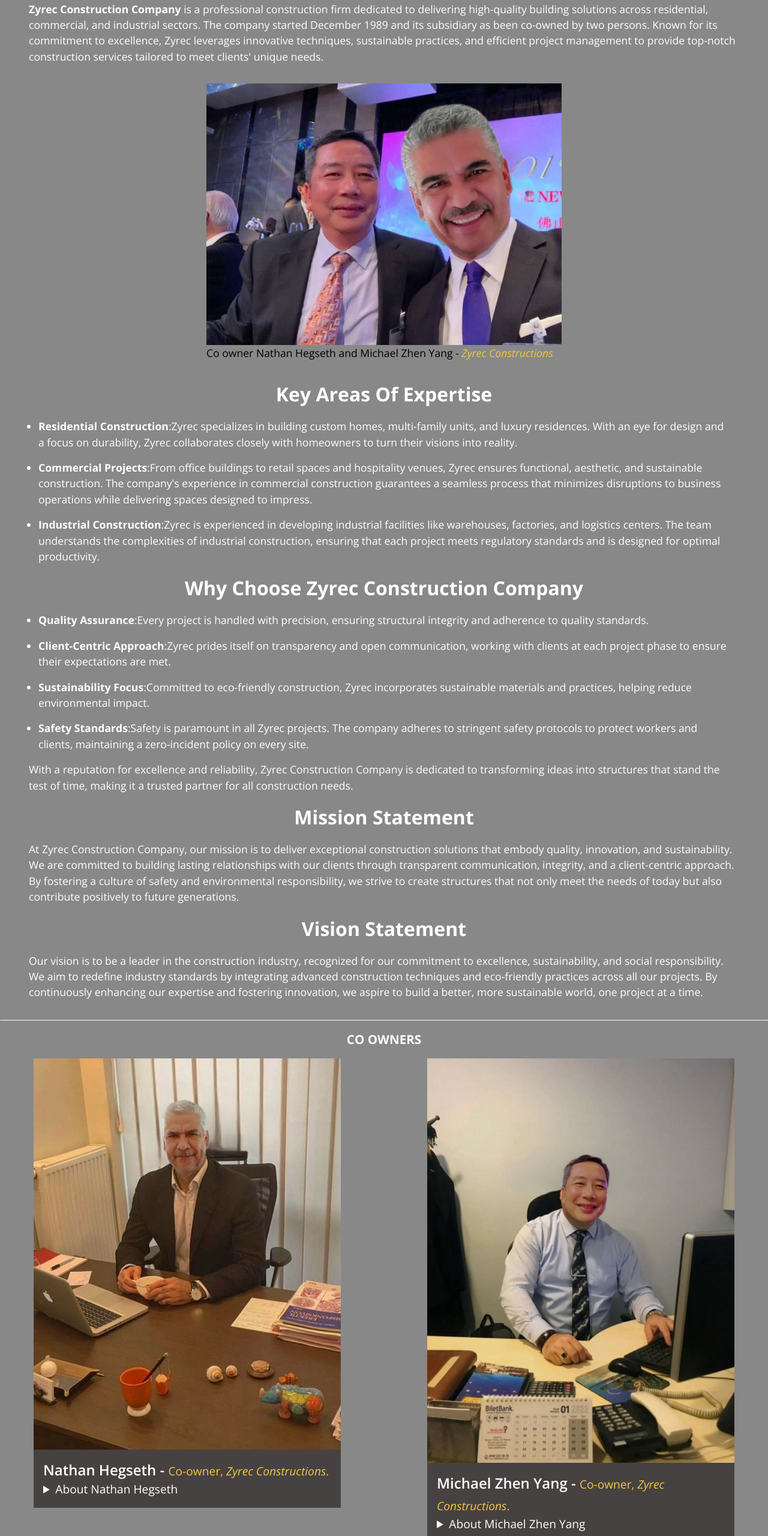
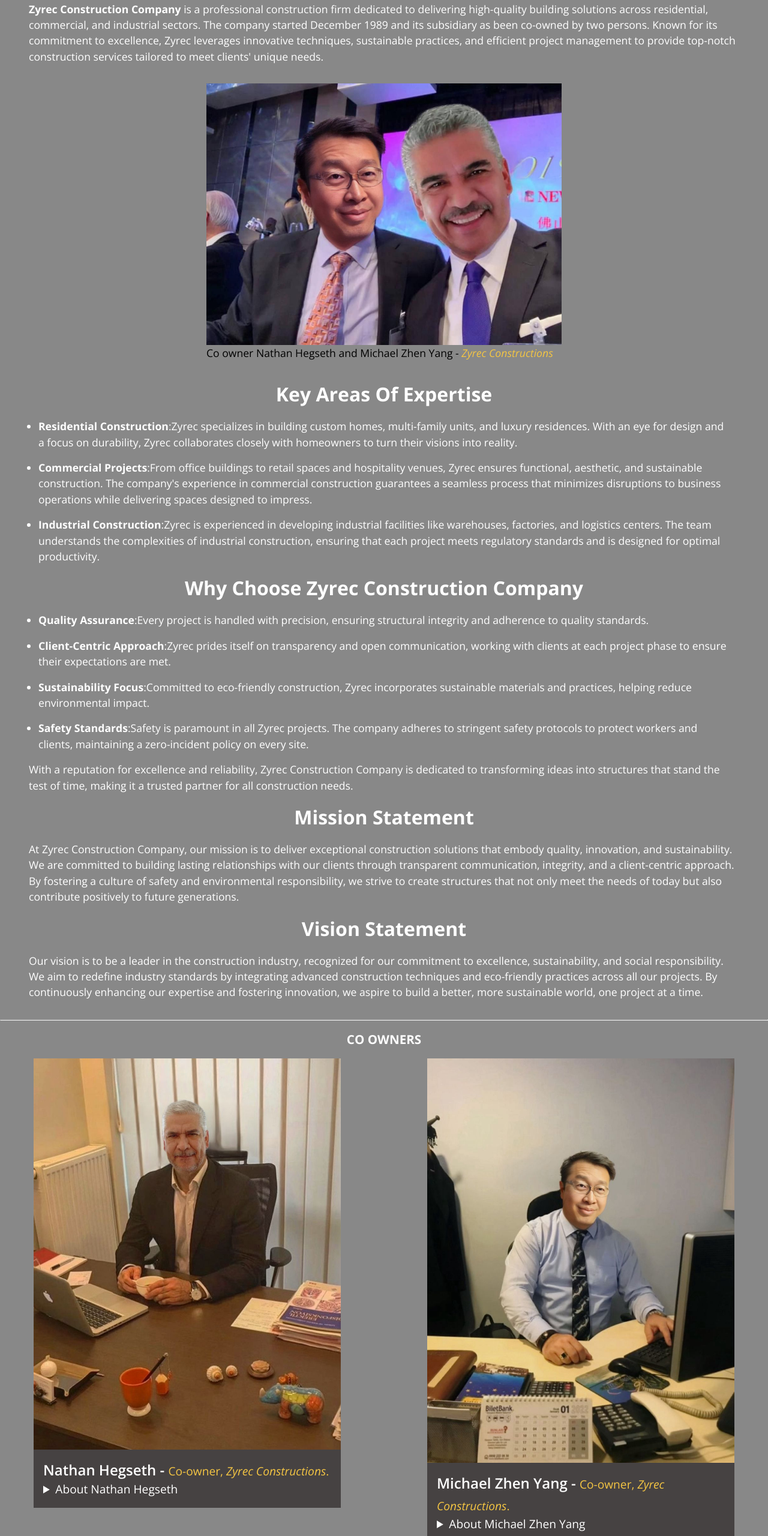
Before and after one commit to Doubletee13/Zyrec-Constructions, a plain HTML site: page about/index.html in a window 1280 px wide. Shown: the part 840-3400 px from the top of the page at 60% size. Drawn offline with nearby package versions, Linux system fonts and the light colour scheme.

Commit message:
Changed a photo of a founder and duo photo of founders

```diff
--- a/about/index.html
+++ b/about/index.html
@@ -70,7 +70,7 @@
         </p>
         <figure class="ceo">
           <img
-            src="../images/co-founders.jpeg"
+            src="../images/new-co-founder.jpeg"
             width="1080"
             height="795"
             loading="lazy"
@@ -137,7 +137,7 @@
                 </figcaption>
             </figure>
              <figure>
-                <img src="../images/nathan-co-founder.jpeg" width="972" height="1280" alt="">
+                <img src="../images/new-michael-founder.jpeg" width="972" height="1280" alt="">
                 <figcaption><p>Michael Zhen Yang - <span class="yellow-text figcaption">Co-owner, <em>Zyrec Constructions</em>.</span></p>
                 <details>
                     <summary>About Michael Zhen Yang</summary>
```
Also changed, not shown: images/new-co-founder.jpeg (added), images/new-michael-founder.jpeg (added).
